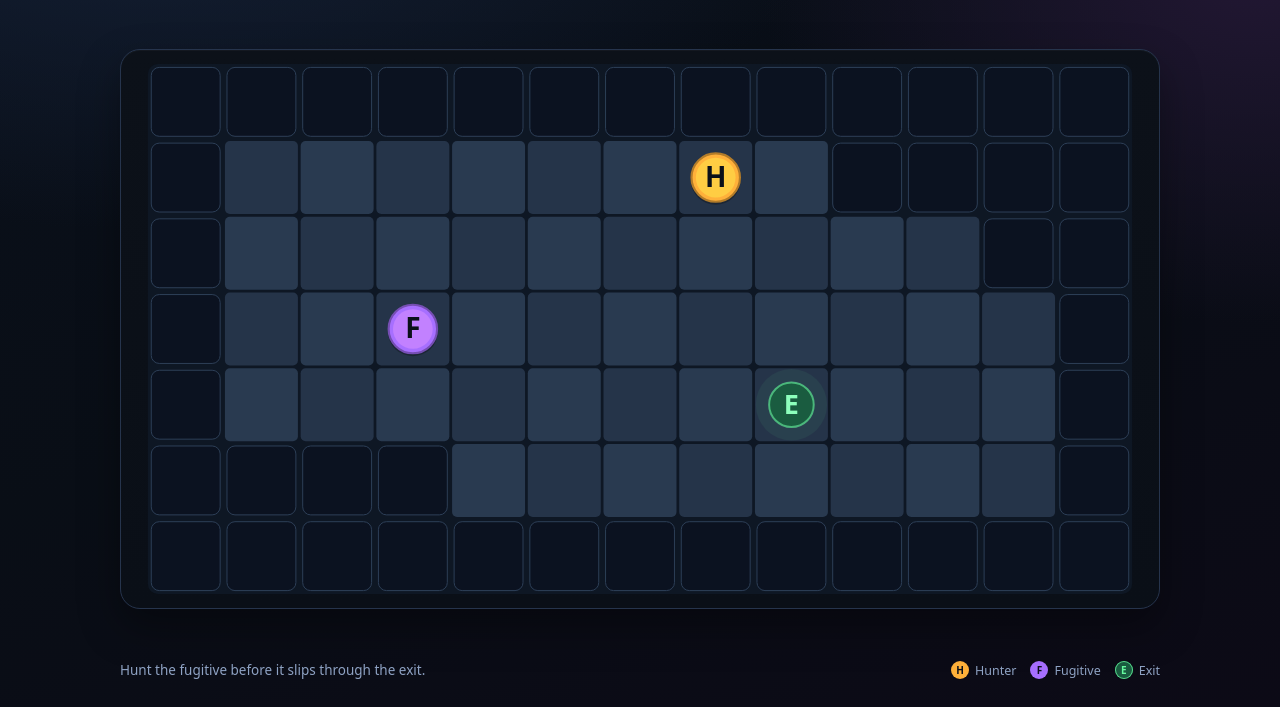
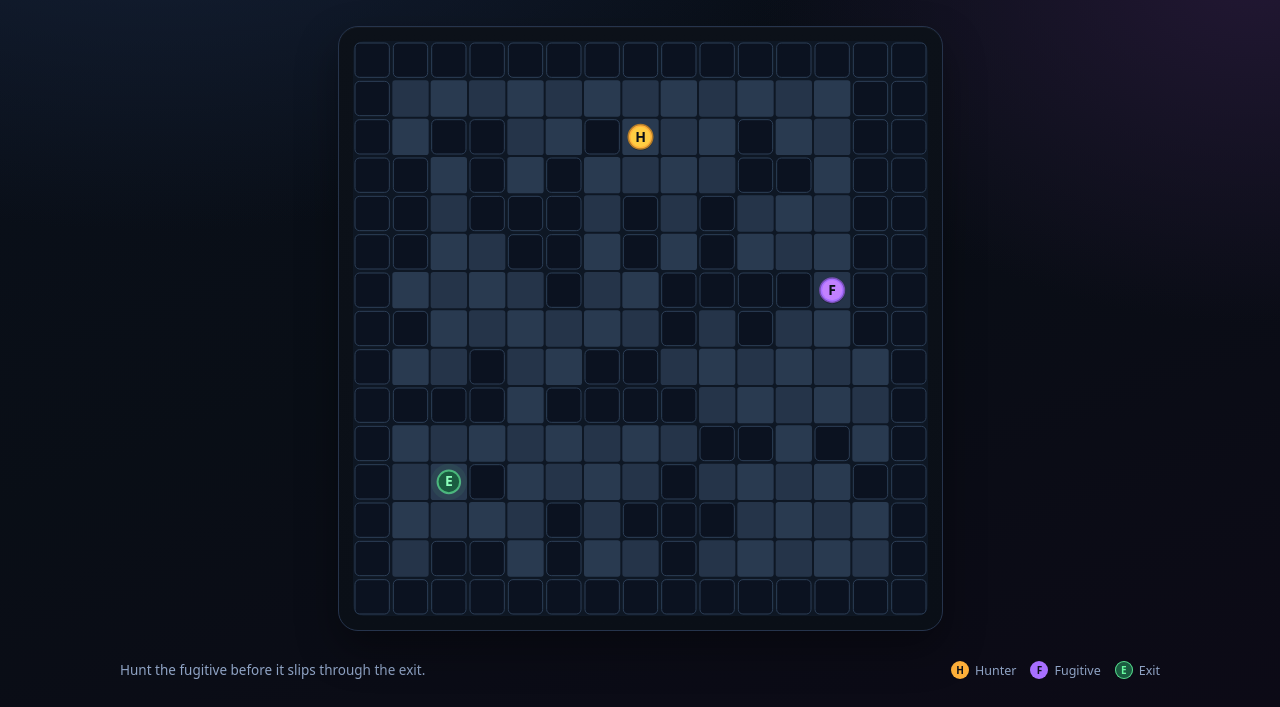
Before and after one commit to jam1357911/escape-hunter, a plain HTML site: page index.html in a window 1280 px wide. Shown: the part 93-800 px from the top of the page. Drawn offline with Linux system fonts and the light colour scheme.

Commit message:
change layout

```diff
--- a/index.html
+++ b/index.html
@@ -198,9 +198,9 @@
 
   .board-frame {
     position: relative;
-    width: 100%;
-    aspect-ratio: 13 / 7;
-    max-height: 100%;
+    width: min(100%, calc(100svh - 195px));
+    aspect-ratio: 1 / 1;
+    max-width: 100%;
     border: 1px solid var(--edge);
     border-radius: var(--radius);
     background: linear-gradient(180deg, #0c1119, #0a0f17);
@@ -351,6 +351,7 @@
     .select { min-width: 0; }
     .select select { width: 100%; padding-left: 14px; padding-right: 34px; }
     .board-wrap { flex: 0 0 auto; min-height: 0; }
+    .board-frame { width: min(100%, 400px); }
     .touchpad { display: grid; }
     footer { font-size: 12.5px; }
     .legend { gap: 10px; }
@@ -441,8 +442,8 @@
    *  exercised from Node (see tests/web_smoke_test.js).
    * ------------------------------------------------------------------ */
 
-  const COLS = 13;
-  const ROWS = 7;
+  const COLS = 15;
+  const ROWS = 15;
   const TILE = { WALL: 0, FLOOR: 1, EXIT: 2 };
   const DIRS = [[0, -1], [1, 0], [0, 1], [-1, 0]]; // up, right, down, left
   const AI = { EASY: 0, NORMAL: 1, HARD: 2, EXPERT: 3 };
@@ -452,6 +453,10 @@
     { name: 'Hard', hint: 'Keeps clear of the hunter.' },
     { name: 'Expert', hint: 'Reads your next three moves.' }
   ];
+
+  // Turns until the fugitive gives up on dodging and commits to the exit.
+  // Sharper tiers hold their nerve for longer.
+  const URGENCY_TURNS = [8, 14, 20, 30];
 
   const TAU = Math.PI * 2;
   const clamp = (value, min, max) => Math.min(max, Math.max(min, value));
@@ -670,20 +675,29 @@
 
   class MapGenerator {
     static get MAX_ATTEMPTS() { return 60; }
-    static get MIN_OPEN_CELLS() { return 26; }
-    static get MIN_HUNTER_EXIT_DISTANCE() { return 4; }
-    static get MIN_HUNTER_FUGITIVE_DISTANCE() { return 5; }
-    static get MIN_FUGITIVE_EXIT_DISTANCE() { return 5; }
+    static get WALL_DENSITY() { return 0.4; }
+    static get MIN_OPEN_CELLS() { return 85; }
+    static get MIN_HUNTER_EXIT_DISTANCE() { return 6; }
+    static get MIN_HUNTER_FUGITIVE_DISTANCE() { return 8; }
+    static get MIN_FUGITIVE_EXIT_DISTANCE() { return 8; }
 
     static get FALLBACK_LAYOUT() {
       return [
-        '#############',
-        '#H.........E#',
-        '#...........#',
-        '#....##.....#',
-        '#...........#',
-        '#.....F.....#',
-        '#############'
+        '###############',
+        '#H...........E#',
+        '#.............#',
+        '#....##.......#',
+        '#.............#',
+        '#.......##....#',
+        '#.............#',
+        '#.....#.......#',
+        '#.............#',
+        '#..##.........#',
+        '#.............#',
+        '#.......F.....#',
+        '#.............#',
+        '#.............#',
+        '###############'
       ];
     }
 
@@ -699,23 +713,71 @@
 
     static _carve(grid, rng) {
       grid.reset();
-      const interior = grid.interiorCells();
-
-      const walkers = randInt(rng, 3, 4);
-      for (let w = 0; w < walkers; w++) {
-        let cell = MapGenerator._pick(interior, rng);
-        const steps = randInt(rng, 4, 7);
-        for (let s = 0; s < steps; s++) {
-          if (grid.isInterior(cell.x, cell.y)) grid.setTile(cell.x, cell.y, TILE.WALL);
-          const [dx, dy] = DIRS[randInt(rng, 0, 3)];
-          cell = { x: cell.x + dx, y: cell.y + dy };
-        }
-      }
-
-      for (let p = 0; p < 6; p++) {
-        if (rng() >= 0.07) continue;
-        const pillar = MapGenerator._pick(interior, rng);
-        if (grid.isInterior(pillar.x, pillar.y)) grid.setTile(pillar.x, pillar.y, TILE.WALL);
+      for (const cell of grid.interiorCells()) {
+        if (rng() < MapGenerator.WALL_DENSITY) grid.setTile(cell.x, cell.y, TILE.WALL);
+      }
+      MapGenerator._connect(grid);
+    }
+
+    /**
+     * Random 40% walls can seal off pockets. Open a tunnel from the main
+     * region to the next orphaned floor tile until every floor tile is
+     * reachable again. Tunnels are carved with 4-neighbour steps, the same
+     * movement rules the actors use.
+     */
+    static _connect(grid) {
+      for (let pass = 0; pass < 400; pass++) {
+        const open = grid.walkableCells();
+        if (open.length === 0) return;
+
+        const main = new Set([idOf(grid, open[0])]);
+        const flood = [open[0]];
+        while (flood.length > 0) {
+          const cell = flood.pop();
+          for (const next of grid.neighbors(cell.x, cell.y)) {
+            const nextId = idOf(grid, next);
+            if (main.has(nextId)) continue;
+            main.add(nextId);
+            flood.push(next);
+          }
+        }
+
+        const orphan = open.find((cell) => !main.has(idOf(grid, cell)));
+        if (!orphan) return;
+
+        const previous = new Map();
+        const queue = [];
+        for (const id of main) {
+          previous.set(id, -1);
+          queue.push(id);
+        }
+
+        let target = -1;
+        for (let head = 0; head < queue.length && target < 0; head++) {
+          const current = queue[head];
+          const point = { x: current % grid.w, y: Math.floor(current / grid.w) };
+          for (const [dx, dy] of DIRS) {
+            const nx = point.x + dx;
+            const ny = point.y + dy;
+            if (!grid.isInterior(nx, ny)) continue;
+            const nextId = ny * grid.w + nx;
+            if (previous.has(nextId)) continue;
+            previous.set(nextId, current);
+            queue.push(nextId);
+            if (nx === orphan.x && ny === orphan.y) {
+              target = nextId;
+              break;
+            }
+          }
+        }
+        if (target < 0) return;
+
+        let id = target;
+        while (id !== -1) {
+          const cell = { x: id % grid.w, y: Math.floor(id / grid.w) };
+          if (grid.isWall(cell.x, cell.y)) grid.setTile(cell.x, cell.y, TILE.FLOOR);
+          id = previous.get(id);
+        }
       }
     }
 
@@ -752,8 +814,8 @@
 
       // Relax the spacing pass by pass so a cramped map still gets a spawn.
       for (let attempt = 0; attempt < 3; attempt++) {
-        const hunterGap = Math.max(3, MapGenerator.MIN_HUNTER_FUGITIVE_DISTANCE - attempt * 2);
-        const exitGap = Math.max(2, MapGenerator.MIN_FUGITIVE_EXIT_DISTANCE - attempt * 2);
+        const hunterGap = Math.max(4, MapGenerator.MIN_HUNTER_FUGITIVE_DISTANCE - attempt * 2);
+        const exitGap = Math.max(3, MapGenerator.MIN_FUGITIVE_EXIT_DISTANCE - attempt * 2);
         const hunterExitDistance = manhattan(hunter, exitCell);
 
         const candidates = open.filter((cell) => {
@@ -778,7 +840,7 @@
     static _fallback(grid) {
       const spawns = grid.loadLayout(MapGenerator.FALLBACK_LAYOUT);
       if (!spawns || !spawns.hunter || !spawns.fugitive) {
-        return { hunter: { x: 1, y: 1 }, fugitive: { x: 6, y: 5 } };
+        return { hunter: { x: 1, y: 1 }, fugitive: { x: 8, y: 11 } };
       }
       return spawns;
     }
@@ -804,7 +866,7 @@
       if (options.length === 0) return fugitive;
 
       const exitField = Pathfinding.distanceField(grid, grid.exits, [hunter]);
-      const urgency = clamp(turn / 20, 0, 1);
+      const urgency = clamp(turn / (URGENCY_TURNS[this.difficulty] || 20), 0, 1);
 
       let choice;
       switch (this.difficulty) {
@@ -975,6 +1037,9 @@
   }
 
   class Game {
+    /** The fugitive runs out of steam this often (in hunter turns). */
+    static get REST_INTERVAL() { return 5; }
+
     constructor(rng = Math.random, difficulty = AI.NORMAL) {
       this.rng = rng;
       this.ai = new FugitiveAI(difficulty);
@@ -1017,6 +1082,14 @@
 
     moveFugitive() {
       if (this.state !== 'fugitive') return { kind: 'ignored' };
+
+      // Every few turns the fugitive has to catch its breath. Without this a
+      // perfect evader can circle a loop forever at equal speed.
+      if (this.turn > 0 && this.turn % Game.REST_INTERVAL === 0) {
+        this.state = 'player';
+        return { kind: 'rest' };
+      }
+
       this.fugitive = this.ai.chooseMove(this.grid, this.hunter, this.fugitive, this.turn);
 
       if (same(this.hunter, this.fugitive)) {
@@ -1092,7 +1165,8 @@
       hunterVisual: { x: 0, y: 0 },
       fugitiveVisual: { x: 0, y: 0 },
       nudge: { x: 0, y: 0 },
-      hover: null
+      hover: null,
+      restFlash: 0
     };
 
     let game = null;
@@ -1128,6 +1202,7 @@
       view.fugitiveVisual = { ...game.fugitive };
       view.nudge = { x: 0, y: 0 };
       view.hover = null;
+      view.restFlash = 0;
       els.turn.textContent = '0';
       els.overlay.classList.remove('open');
       els.overlay.setAttribute('aria-hidden', 'true');
@@ -1146,7 +1221,12 @@
       const myToken = ++token;
       window.setTimeout(() => {
         if (myToken !== token || !game || game.state !== 'fugitive') return;
-        game.moveFugitive();
+        const result = game.moveFugitive();
+        if (result.kind === 'rest') {
+          view.restFlash = 1;
+          setStatus('The fugitive is exhausted and loses a turn.');
+          return;
+        }
         if (game.state === 'over') {
           finishGame();
           return;
@@ -1474,6 +1554,21 @@
 
       drawActor(view.fugitiveVisual, COLORS.fugitive, 'F', 0, 0, cell, ox, oy);
       drawActor(view.hunterVisual, COLORS.hunter, 'H', view.nudge.x, view.nudge.y, cell, ox, oy);
+
+      if (view.restFlash > 0) {
+        const cx = ox + (view.fugitiveVisual.x + 0.5) * cell;
+        const cy = oy + (view.fugitiveVisual.y + 0.5) * cell - cell * 0.6;
+        ctx.save();
+        ctx.globalAlpha = Math.min(1, view.restFlash);
+        ctx.fillStyle = '#a9bcd8';
+        ctx.textAlign = 'center';
+        ctx.textBaseline = 'middle';
+        ctx.font = `700 ${Math.round(cell * 0.34)}px ${FONT}`;
+        ctx.fillText('z', cx + cell * 0.26, cy + cell * 0.2);
+        ctx.font = `700 ${Math.round(cell * 0.24)}px ${FONT}`;
+        ctx.fillText('z', cx + cell * 0.46, cy - cell * 0.1);
+        ctx.restore();
+      }
     }
 
     function update(delta) {
@@ -1496,6 +1591,8 @@
       view.nudge.x *= decay;
       view.nudge.y *= decay;
       if (Math.hypot(view.nudge.x, view.nudge.y) < 0.5) view.nudge = { x: 0, y: 0 };
+
+      view.restFlash = Math.max(0, view.restFlash - delta * 1.1);
     }
 
     function loop(now) {
```
Also changed, not shown: tests/web_smoke_test.js (+24 -9 lines), docs/screenshot-result.png (deleted), docs/screenshot-web-result.png, docs/screenshot-web.png, docs/screenshot.png, 6 other files.
